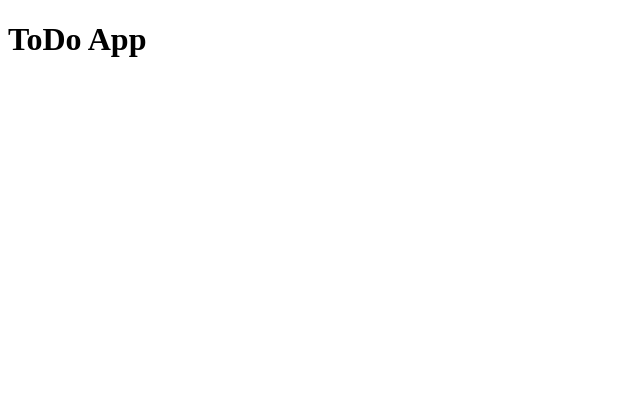
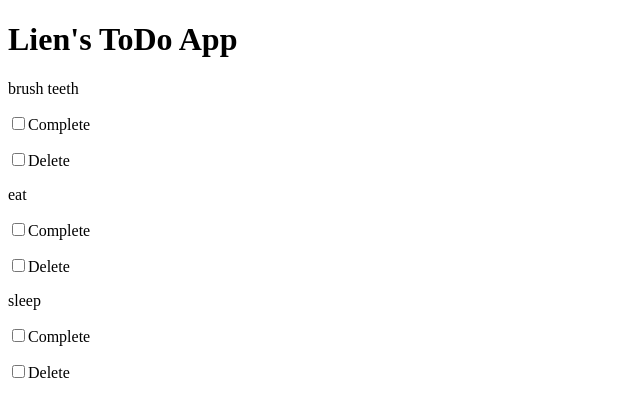
Before and after one commit to lienzhuzhu/todo-app-react, a React (Create React App) app: page / in a window 1280 px wide. Shown: the top 416 px of the page, without its empty margins (0-640 px from the left). Built offline with nearby package versions, Linux system fonts and the light colour scheme; the HTML template or start-up script is replaced by a standard one.

Commit message:
need to finish react demo

```diff
--- a/src/App.js
+++ b/src/App.js
@@ -1,11 +1,34 @@
 import React, { Component } from 'react';
 import './App.css';
+import Todo from './Todo'
+// import NewTodo from './NewTodo'
 
 class App extends Component {
+  constructor(props) {
+    super(props);
+    this.state = {
+      todos: []
+    }
+  }
+
+  componentDidMount() {
+    console.log("ComponentDidMount ran");
+    //   // Make API call to fetch existing Todos.
+    //   fetch('http://example.com/todos')
+    //   .then(function (response) {
+    //     this.setState({todos: JSON.parse(response)});
+    //   }
+    // })
+  }
   render() {
     return (
       <div className="App">
-        <h1>ToDo App</h1>
+        <h1>Lien's ToDo App</h1>
+        <section id="myTodos">
+          <Todo text="brush teeth" id="abc123" key="abc123" />
+          <Todo text="eat" id="abc456" />
+          <Todo text="sleep" id="anotherID" />
+        </section>
       </div>
     );
   }
--- /dev/null
+++ b/src/Todo.js
@@ -0,0 +1,17 @@
+import React, { Component } from 'react';
+
+import './Todo.css';
+
+class Todo extends Component {
+  render() {
+    return (
+      <div id="{data-todo.id}" className="Todo">
+        <p>{this.props.text}</p>
+        <p><input type="checkbox"></input>Complete</p>
+        <p><input type="checkbox"></input>Delete</p>
+      </div>
+    );
+  }
+}
+
+export default Todo;
```
Also changed, not shown: src/Todo.css (added), 2 other files (tests, documents, lock files or other folders).
